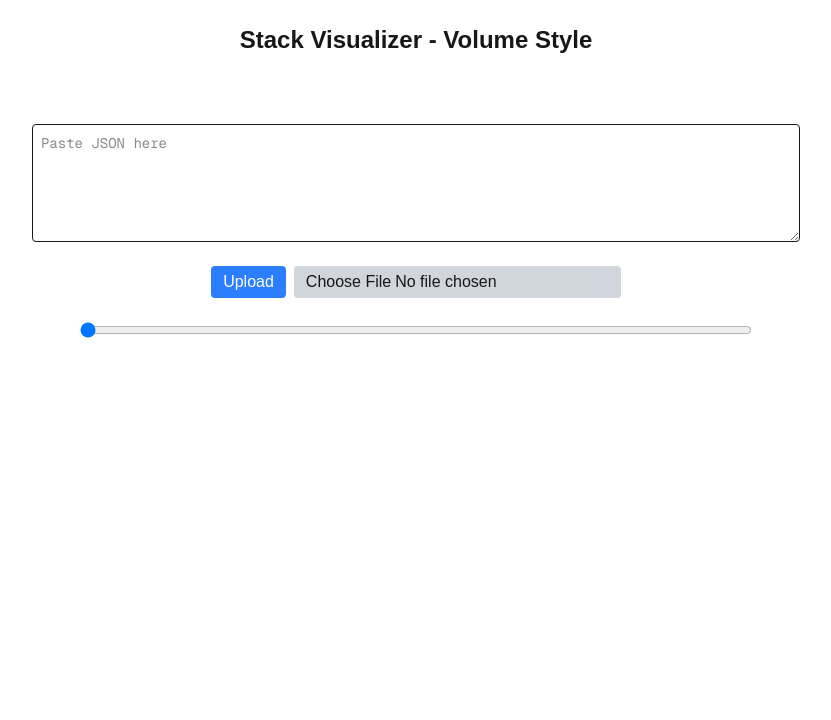
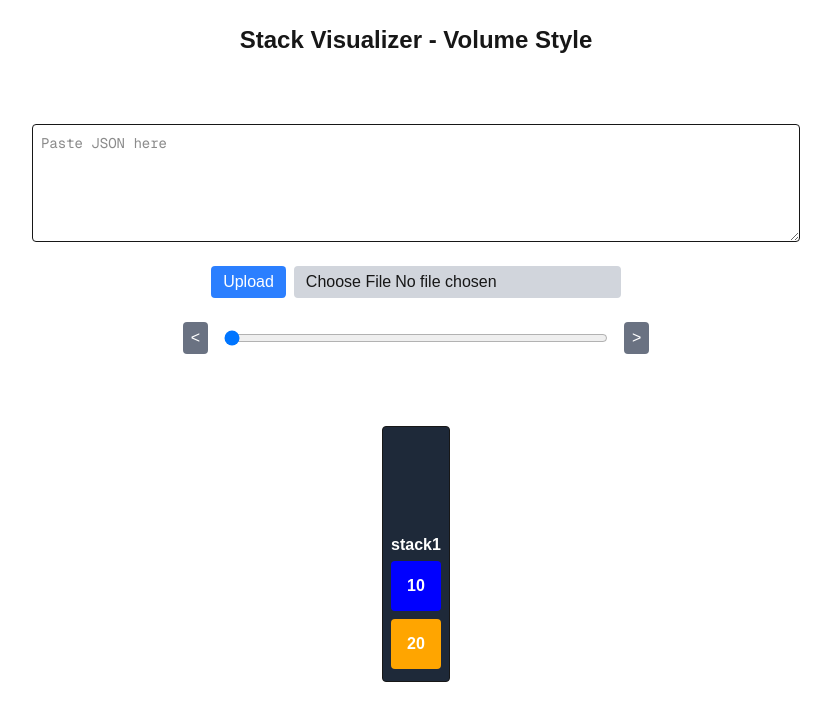
Before and after one commit to goomyman/leetcodewizard, a Next.js app in the folder Prototypes/stack-visualizer/: page / in a window 1280 px wide. Shown: the top 720 px of the page, without its empty margins (224-1055 px from the left). Built offline with nearby package versions, Linux system fonts and the light colour scheme.

Commit message:
barely doing anything

```diff
--- /dev/null
+++ b/Prototypes/stack-visualizer/src/app/Pages/Page1.tsx
@@ -0,0 +1,16 @@
+import { Control, ControlType, ControlItem, ControlItemState } from "../stack/ControlTypes";
+
+export const Page1Layout = {
+  pageId: "home",
+  controls: [
+    {
+      id: "stack1",
+      type: ControlType.Stack,
+      gridPosition: { rowStart: 3, rowEnd: 4, colStart: 2, colEnd: 10},
+      items: [
+        { id: "stack1-item1", level: null, value: 10, color: "blue", state: ControlItemState.Inserted },
+        { id: "stack1-item2", level: null, value: 20, color: "orange", state: ControlItemState.Inserted },
+      ],
+    } as Control<ControlItem>
+  ],
+};
--- a/Prototypes/stack-visualizer/src/app/page.tsx
+++ b/Prototypes/stack-visualizer/src/app/page.tsx
@@ -1,11 +1,11 @@
 import ControlManager from "./stack/ControlManager";
-import { initialControls } from "./stack/InitialControls";
+import { Page1Layout } from "./Pages/Page1";
 
 export default function Page() {
   return (
     <div className="flex flex-col items-center p-6 text-center">
       <h1 className="text-2xl font-bold mb-4">Stack Visualizer - Volume Style</h1>
-      <ControlManager initialData={initialControls} />
+      <ControlManager initialData={{ controls: Page1Layout.controls }} />
     </div>
   );
 }
--- a/Prototypes/stack-visualizer/src/app/stack/BatchProcessor.ts
+++ b/Prototypes/stack-visualizer/src/app/stack/BatchProcessor.ts
@@ -8,7 +8,7 @@ export interface UploadBatch<T> {
 }
 
 export interface HistoryItem {
-  id: number;
+  id: string | number;
   state: ControlItemState;
   [key: string]: any;
   __index?: number; // temporary for ordering during batch processing
@@ -16,7 +16,7 @@ export interface HistoryItem {
 
 export class BatchProcessor<T extends HistoryItem> {
   private stagedPreInserts: T[] = [];
-  private stagedPreRemoves: number[] = [];
+  private stagedPreRemoves: (string | number)[] = [];
 
   constructor(private history: T[][] = [[]]) {}
 
--- a/Prototypes/stack-visualizer/src/app/stack/ControlManager.tsx
+++ b/Prototypes/stack-visualizer/src/app/stack/ControlManager.tsx
@@ -3,7 +3,7 @@
 import React, { useState, useRef } from "react";
 import StackRenderer from "./StackRenderer";
 import ArrayRenderer from "./ArrayRenderer";
-import { Control, ControlItem } from "./ControlTypes";
+import { Control, ControlItem, ControlType } from "./ControlTypes";
 import { BatchProcessor } from "./BatchProcessor";
 
 interface ControlManagerProps {
@@ -18,18 +18,35 @@ export default function ControlManager({ initialData }: ControlManagerProps) {
   const [jsonInput, setJsonInput] = useState("");
 
   // Batch processors per control
-  const batchProcessors = useRef(
-    controls.map(c => new BatchProcessor<ControlItem>([c.items || []]))
+  const batchProcessors = useRef<BatchProcessor<ControlItem>[]>(
+    (initialData?.controls || []).map(
+      (c) => new BatchProcessor<ControlItem>([c.items || []])
+    )
+  );
+
+  // Max steps for slider
+  const maxSteps = Math.max(
+    ...batchProcessors.current.map((bp) => bp.getHistory().length),
+    1
   );
 
   const handleUpload = (data: { controls: Control<ControlItem>[] }) => {
     setControls(data.controls);
-    setSliderValue(0);
 
+    // Apply batches to each control
     data.controls.forEach((control, idx) => {
       const batch = control.batch ?? {};
       batchProcessors.current[idx].applyBatch(batch);
     });
+
+    // After updating batch processors, get the new max step
+    const newMaxSteps = Math.max(
+      ...batchProcessors.current.map(bp => bp.getHistory().length),
+      1
+    );
+
+    // Move slider to latest step
+    setSliderValue(newMaxSteps - 1);
   };
 
   const handleFileUpload = async (file: File) => {
@@ -42,11 +59,8 @@ export default function ControlManager({ initialData }: ControlManagerProps) {
     }
   };
 
-  // Max steps for slider
-  const maxSteps = Math.max(
-    ...batchProcessors.current.map(bp => bp.getHistory().length),
-    1
-  );
+  const goBack = () => setSliderValue((v) => Math.max(0, v - 1));
+  const goForward = () => setSliderValue((v) => Math.min(maxSteps - 1, v + 1));
 
   return (
     <div className="flex flex-col items-center gap-6 w-full">
@@ -58,7 +72,7 @@ export default function ControlManager({ initialData }: ControlManagerProps) {
         className="w-full max-w-3xl p-2 border rounded font-mono text-sm"
         rows={5}
         value={jsonInput}
-        onChange={e => setJsonInput(e.target.value)}
+        onChange={(e) => setJsonInput(e.target.value)}
       />
 
       <div className="flex gap-2">
@@ -79,57 +93,65 @@ export default function ControlManager({ initialData }: ControlManagerProps) {
         <input
           type="file"
           accept="application/json"
-          onChange={e =>
+          onChange={(e) =>
             e.target.files && handleFileUpload(e.target.files[0])
           }
           className="px-3 py-1 bg-gray-300 rounded cursor-pointer"
         />
       </div>
 
-      {/* Slider */}
+      {/* Slider + navigation */}
+      <div className="flex items-center gap-4">
+        <button
+          onClick={goBack}
+          className="px-2 py-1 bg-gray-500 text-white rounded"
+        >
+          &lt;
+        </button>
         <input
           type="range"
           min={0}
           max={maxSteps - 1}
           value={sliderValue}
-        onChange={e => setSliderValue(Number(e.target.value))}
-        className="w-full max-w-2xl"
+          onChange={(e) => setSliderValue(Number(e.target.value))}
+          className="w-96"
         />
+        <button
+          onClick={goForward}
+          className="px-2 py-1 bg-gray-500 text-white rounded"
+        >
+          &gt;
+        </button>
+      </div>
       <p className="text-white">Step: {sliderValue}</p>
 
-      {/* Grid container */}
-      <div className="grid w-full h-full gap-4"
-        style={{
-          gridTemplateColumns: "repeat(3, 1fr)",
-          gridTemplateRows: "repeat(2, auto)"
-        }}
-      >
+      {/* Render controls */}
+      <div className="flex flex-col gap-6 w-full items-center">
         {controls.map((control, idx) => {
           const currentItems =
-            batchProcessors.current[idx].getHistory()[sliderValue] || [];
+            batchProcessors.current[idx]?.getHistory()[sliderValue] || [];
 
           const controlWithCurrentItems = { ...control, items: currentItems };
 
-          const col = control.gridPosition?.col || 1;
-          const row = control.gridPosition?.row || 1;
-          const colSpan = control.gridPosition?.colSpan || 1;
-          const rowSpan = control.gridPosition?.rowSpan || 1;
+          if (control.type === ControlType.Stack) {
+            return (
+              <StackRenderer
+                key={control.id}
+                control={controlWithCurrentItems}
+              />
+            );
+          }
 
+          if (control.type === ControlType.Array) {
             return (
-            <div
+              <ArrayRenderer
                 key={control.id}
-              style={{
-                gridColumn: `${col} / span ${colSpan}`,
-                gridRow: `${row} / span ${rowSpan}`
-              }}
-            >
-              {control.type === "array" ? (
-                <ArrayRenderer control={controlWithCurrentItems} />
-              ) : (
-                <StackRenderer control={controlWithCurrentItems} />
-              )}
-            </div>
+                control={controlWithCurrentItems}
+              />
             );
+          }
+
+          return null;
         })}
       </div>
     </div>
--- a/Prototypes/stack-visualizer/src/app/stack/InitialControls.ts
+++ /dev/null
@@ -1,21 +0,0 @@
-import { Control, ControlTypes } from "./ControlTypes";
-
-export const initialControls: { controls: Control[] } = {
-  controls: [
-    {
-      id: "array1",
-      type: ControlTypes.Array,
-      size: 5,
-      items: [], // start empty
-      batch: {},
-      gridPosition: { col: 1, row: 1, colSpan: 3, rowSpan: 1 } // full width top
-    },
-    {
-      id: "stack1",
-      type: ControlTypes.Stack,
-      items: [], // start empty
-      batch: {},
-      gridPosition: { col: 1, row: 2, colSpan: 3, rowSpan: 1 } // full width bottom
-    }
-  ]
-};
--- a/Prototypes/stack-visualizer/src/app/stack/StackItem.tsx
+++ b/Prototypes/stack-visualizer/src/app/stack/StackItem.tsx
@@ -1,75 +1,56 @@
-"use client";
-
 import { motion, useAnimation } from "framer-motion";
 import { useEffect } from "react";
-import { STACK_ITEM_WIDTH, STACK_ITEM_HEIGHT } from "./StackItemConstants";
 import { ControlItem, ControlItemState } from "./ControlTypes";
 
 interface StackItemProps {
   item: ControlItem;
+  index: number;
   stopShaking: boolean;
-  stackIndex: number;
 }
 
-export default function StackItem({ item, stopShaking, stackIndex }: StackItemProps) {
-  const isPreInsert = item.state === ControlItemState.PreInsert;
-  const isPreRemove = item.state === ControlItemState.PreRemove;
-
+export default function StackItem({ item, stopShaking, index }: StackItemProps) {
   const controls = useAnimation();
 
-  // animation: gentle vertical bounce + pulse
   useEffect(() => {
-    const shouldAnimate = (isPreRemove || isPreInsert) && !stopShaking;
-    const baseY = isPreInsert ? -(STACK_ITEM_HEIGHT * 0.05) : 0;
-    const baseX = isPreInsert ? -(STACK_ITEM_WIDTH * 0.3) : 0;
+    const isPreInsert = item.state === ControlItemState.PreInsert;
+    const isPreRemove = item.state === ControlItemState.PreRemove;
 
-    if (shouldAnimate) {
+    if ((isPreInsert || isPreRemove) && !stopShaking) {
       controls.start({
-        y: [baseY, baseY - 3, baseY, baseY - 3, baseY],
-        x: [baseX, baseX, baseX, baseX, baseX],
-        scale: [1, 1.03, 1, 1.03, 1],
-        transition: { duration: 2.5, repeat: Infinity, repeatType: "loop" },
+        x: isPreInsert ? [-10, 10, -10, 0] : [0, 5, -5, 0],
+        y: isPreInsert ? [0, -5, 5, 0] : [0, 5, -5, 0],
+        scale: [1, 1.05, 1, 1.05, 1],
+        transition: { duration: 1.5, repeat: Infinity },
       });
     } else {
-      controls.stop();
       controls.start({
+        x: 0,
         y: 0,
-        x: 0,
         scale: 1,
         transition: { type: "spring", stiffness: 300, damping: 20 },
       });
     }
-  }, [isPreRemove, isPreInsert, stopShaking, controls]);
+  }, [item.state, stopShaking, controls]);
 
-  const displayColor = isPreInsert
-    ? "green"
-    : isPreRemove
-    ? "red"
-    : item.color;
+  const displayColor =
+    item.state === ControlItemState.PreInsert
+      ? "green"
+      : item.state === ControlItemState.PreRemove
+      ? "red"
+      : item.color ?? "gray";
 
   return (
     <motion.div
+      animate={controls}
+      className="flex items-center justify-center font-bold text-white rounded"
       style={{
-        width: STACK_ITEM_WIDTH,
-        height: STACK_ITEM_HEIGHT,
+        width: 50,
+        height: 50,
+        marginBottom: 4,
         backgroundColor: displayColor,
-        borderRadius: 8,
-        display: "flex",
-        alignItems: "center",
-        justifyContent: "center",
-        boxShadow: isPreInsert ? "0px 8px 15px rgba(0,0,0,0.2)" : "none",
-        zIndex: isPreInsert ? 10 : 1,
       }}
-      layout
-      animate={controls}
-      className="text-sm font-bold text-blue-950"
     >
-      <div className="w-full text-left font-bold text-lg pl-3 flex-1">
-        {item.level}
-      </div>
-      <div className="w-full text-center justify-end">
-        {item.value}
-      </div>
+      {item.value}
     </motion.div>
   );
 }
--- a/Prototypes/stack-visualizer/src/app/stack/StackRenderer.tsx
+++ b/Prototypes/stack-visualizer/src/app/stack/StackRenderer.tsx
@@ -1,6 +1,8 @@
+"use client";
+
 import React from "react";
-import { Control, ControlItem } from "./ControlTypes";
-import { STACK_ITEM_WIDTH, STACK_ITEM_HEIGHT } from "./StackItemConstants";
+import { Control, ControlItem, ControlItemState } from "./ControlTypes";
+import StackItem from "./StackItem";
 
 interface StackRendererProps {
   control: Control<ControlItem>;
@@ -8,22 +10,16 @@ interface StackRendererProps {
 
 export default function StackRenderer({ control }: StackRendererProps) {
   return (
-    <div
-      className="flex flex-col justify-end items-center relative border-transparent"
-      style={{
-        width: STACK_ITEM_WIDTH,
-        minHeight: STACK_ITEM_HEIGHT * 20, // ensures enough height for justify-end
-        height: "100%", // make it fill the grid row
-      }}
-    >
+    <div className="flex flex-col justify-end gap-1 border p-2 bg-gray-800 rounded h-64">
+      <h3 className="text-white font-semibold">{control.id}</h3>
+      {/* Render items in order: newest on top */}
       {control.items.map((item, idx) => (
-        <div
-          key={item.id || idx}
-          className={`m-1 bg-green-400 flex items-center justify-center`}
-          style={{ width: `${STACK_ITEM_WIDTH}px`, height: `${STACK_ITEM_HEIGHT}px` }}
-        >
-          {item.value}
-        </div>
+        <StackItem
+          key={item.id}
+          item={item}
+          index={idx}
+          stopShaking={item.state !== ControlItemState.PreUpdate}
+        />
       ))}
     </div>
   );
```
Also changed, not shown: Prototypes/stack-visualizer/src/app/stack/ControlTypes.ts (+11 -5 lines), Prototypes/stack-visualizer/src/app/stack/Stack.tsx (+5 -4 lines). Lines whose indentation alone changed are shown as unchanged.
